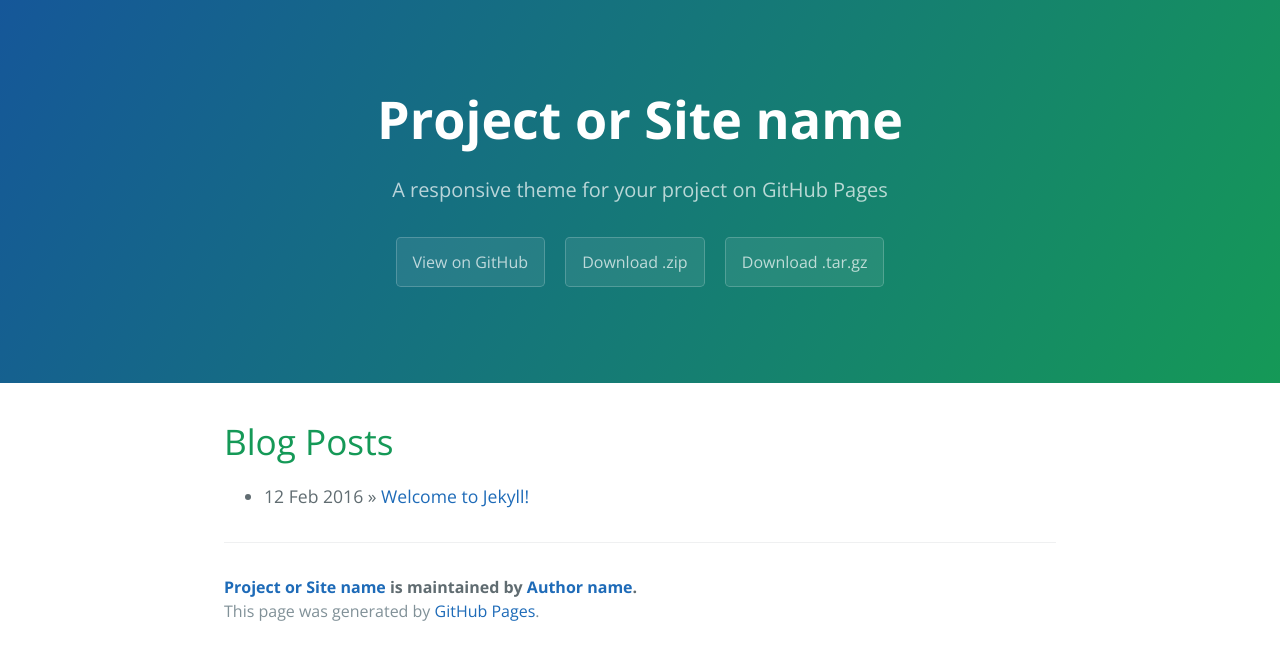
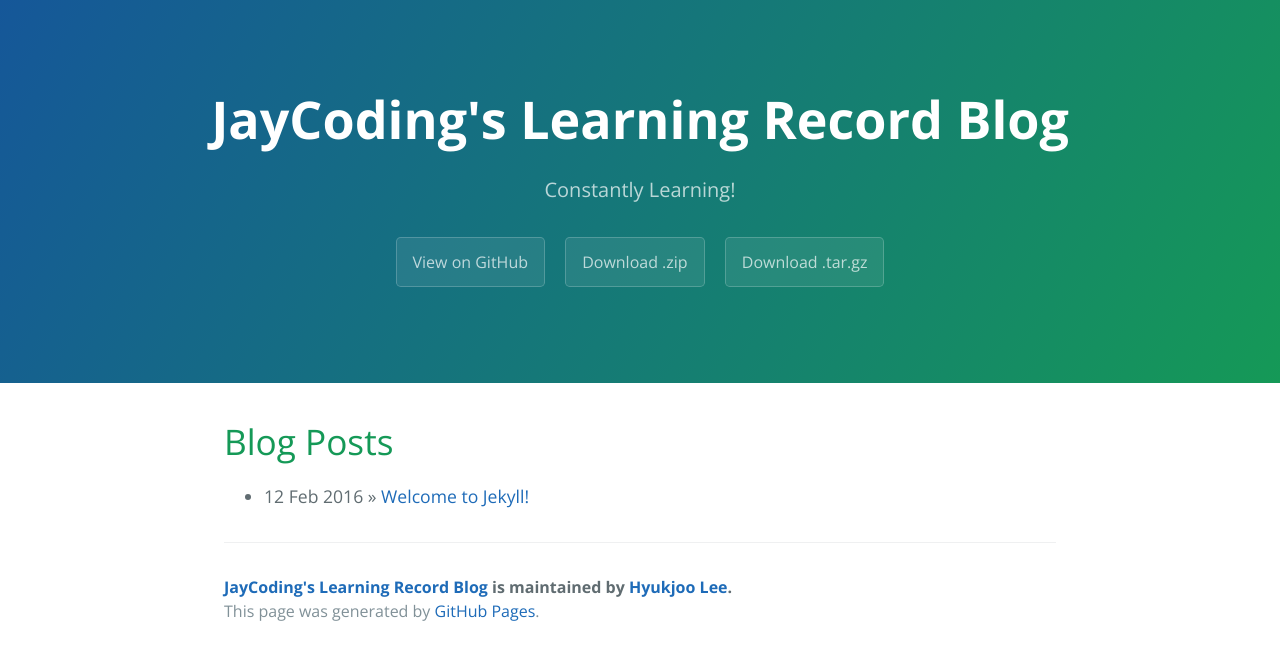
Before and after one commit to Hyukjoo-Lee/Hyukjoo-Lee.github.io_previous, a Jekyll site: the page built from index.html, in a window 1280 px wide. Shown: the top 660 px of the page. Built offline with Jekyll 4.4.1, drawn with Linux system fonts in a browser that asks for light colours; the list of posts is cut into pages by our own code.

Commit message:
customized blog

```diff
--- a/_config.yml
+++ b/_config.yml
@@ -1,13 +1,13 @@
 # Setup
-title: Project or Site name
-tagline: A responsive theme for your project on GitHub Pages
+title: JayCoding's Learning Record Blog
+tagline: Constantly Learning!
 baseurl: ""
 paginate: 1
 locale: "en"
 
 # About/contact
 author:
-  name: Author name
+  name: Hyukjoo Lee
   url: http://hyukjoo-lee.github.io
 
 # Gems
```
Also changed, not shown: README.md.
